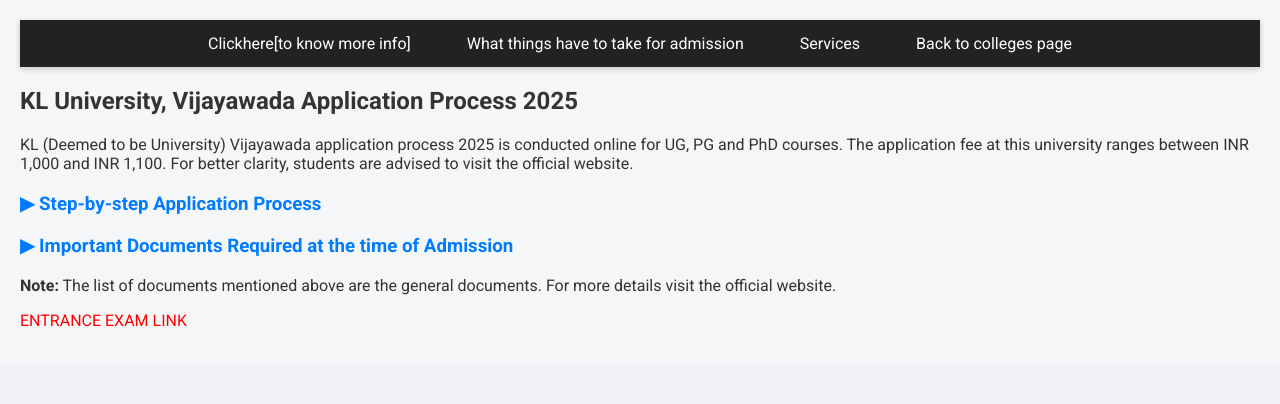
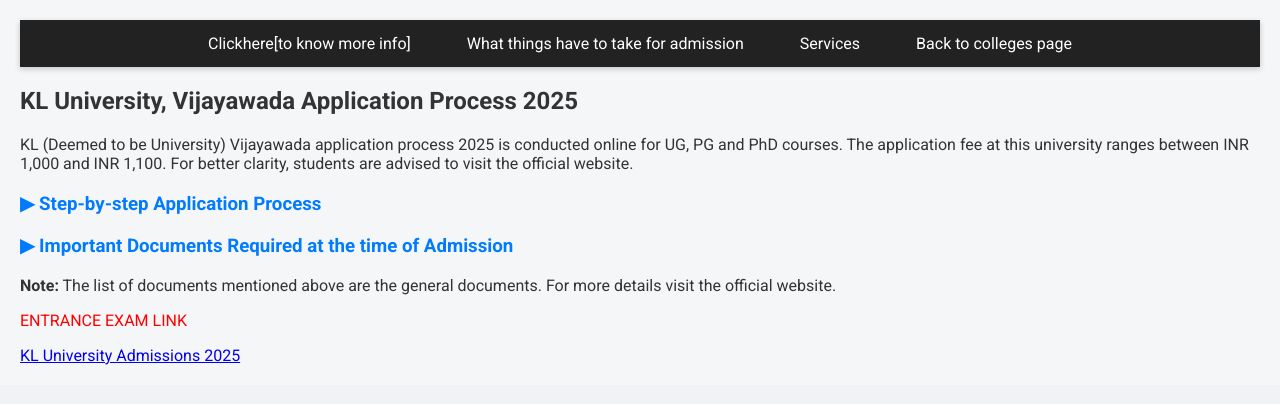
Before and after one commit to Prashanth32124/CampusKartfrontend, a React (Create React App) app: page /details in a window 1280 px wide. Shown: the top 404 px of the page. Built offline with nearby package versions, Linux system fonts and the light colour scheme.

Commit message:
update Details

```diff
--- a/src/Details.jsx
+++ b/src/Details.jsx
@@ -66,7 +66,7 @@ function Details() {
       </div>
       <div>
         <p id="entrance">ENTRANCE EXAM LINK</p>
-        <a href="https://www.kluniversity.in/admissions-2025/"/>
+       <a href="https://www.kluniversity.in/admissions-2025/">KL University Admissions 2025</a>
       </div>
     </div>
   );
```
